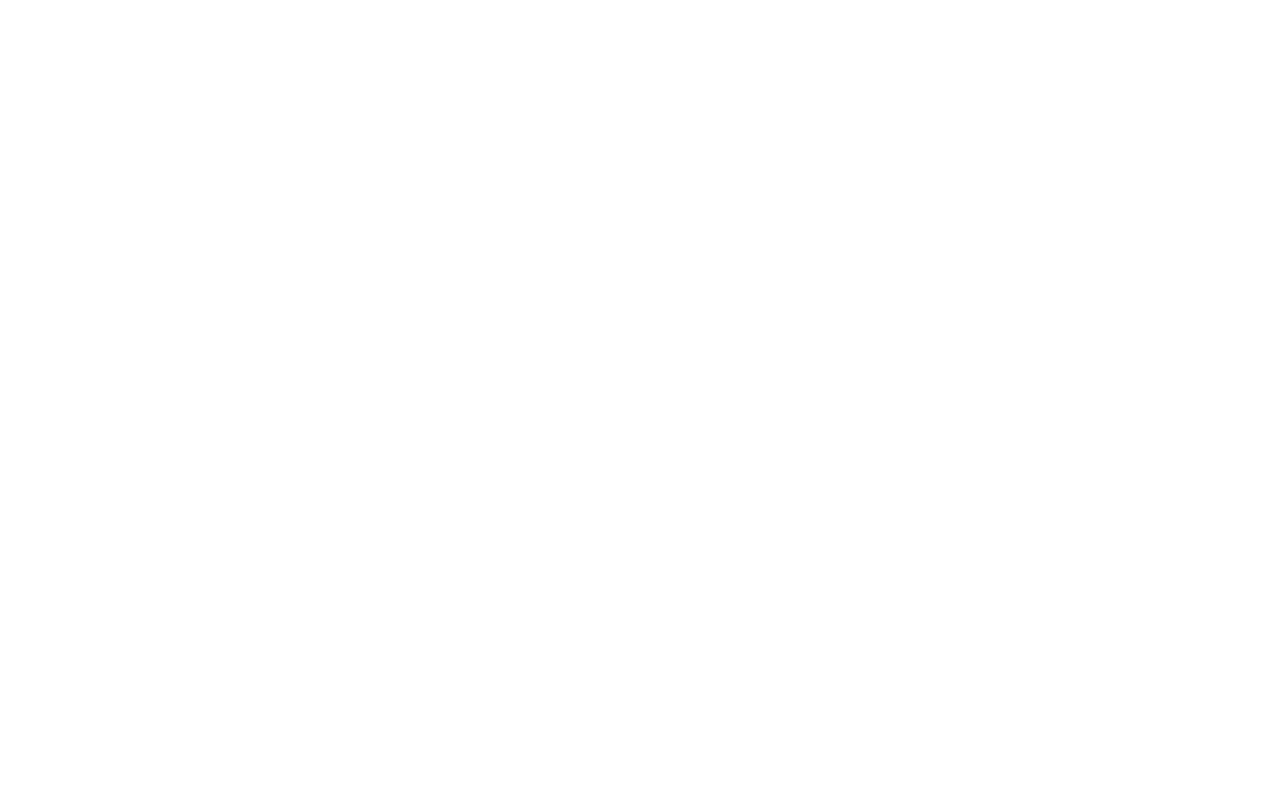
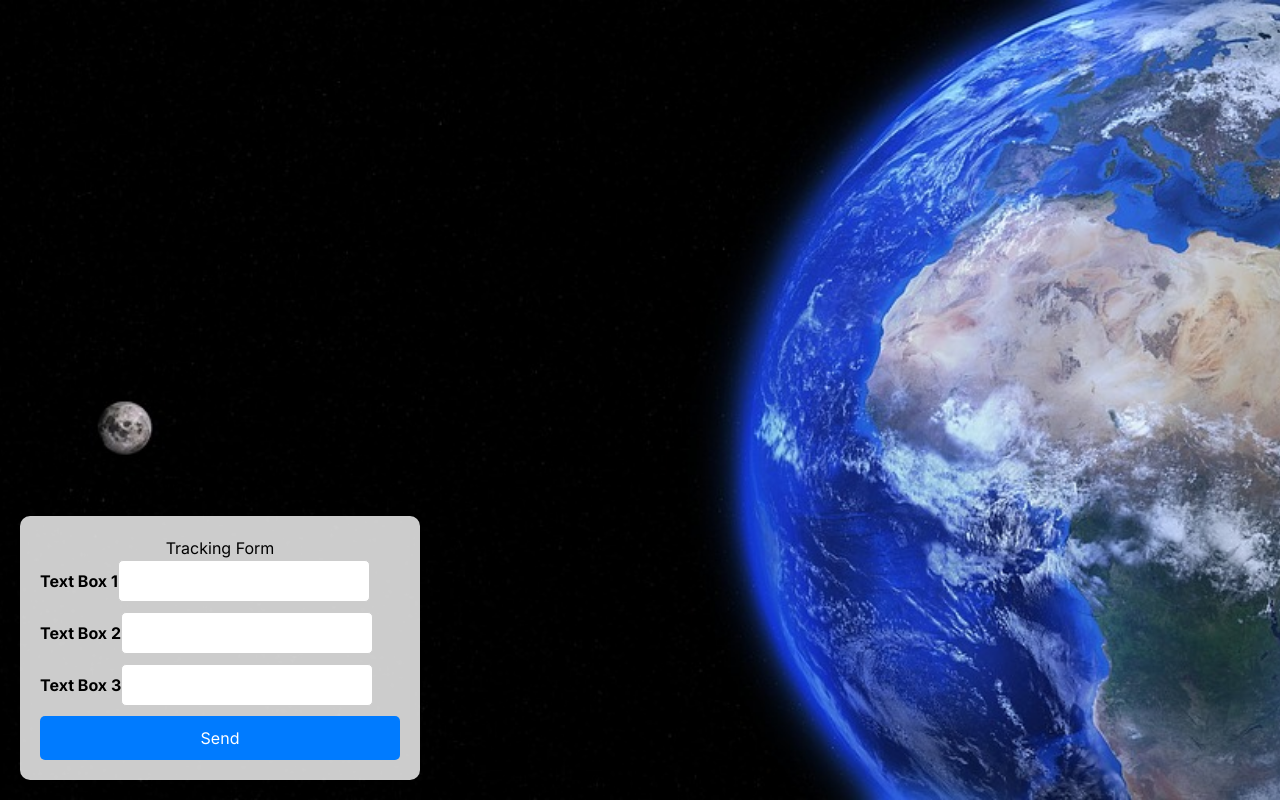
Before and after one commit to NielPatelSE12/zero_trust_project, a Next.js app: page /tracking in a window 1280 px wide. Built offline with nearby package versions, Linux system fonts and the light colour scheme.

Commit message:
Designed my tracking page.
Still working on my tracking page, wanted to push what I have.

```diff
--- a/app/tracking/page.tsx
+++ b/app/tracking/page.tsx
@@ -1,10 +1,35 @@
-import React from "react"
+import React from "react";
+import './tracking.css';
+import Image from "next/image";
+import earth from "./earth-1365995_960_720.jpg";
 
+const Tracking = () => {
+  return (
+    <div className="background">
+      <div className="content">
+        <h1 className="titleone">Tracking Form</h1>
 
-export default function Tracking(){
-    <div>
-        <h1>Tracking Page</h1>
+        <form className="formone">
+          <div>
+            <label>Text Box 1</label>
+            <input type="text" name="info1" />
+          </div>
 
+          <div>
+            <label>Text Box 2</label>
+            <input type="text" name="info2" />
+          </div>
 
+          <div>
+            <label>Text Box 3</label>
+            <input type="text" name="info3" />
+          </div>
+
+          <button type="submit">Send</button>
+        </form>
+      </div>
     </div>
+  );
 }
+
+export default Tracking;
--- /dev/null
+++ b/app/tracking/tracking.css
@@ -0,0 +1,55 @@
+.background {
+  position: relative; /* Set the parent container to relative positioning */
+  background-image: url("./earth-1365995_960_720.jpg");
+  background-size: cover;
+  background-position: center;
+  height: 100vh;
+}
+
+.content {
+  position: absolute; /* Set the form container to absolute positioning */
+  bottom: 20px; /* Adjust bottom spacing as needed */
+  left: 20px; /* Adjust left spacing as needed */
+  background-color: rgba(255, 255, 255, 0.8);
+  padding: 20px;
+  border-radius: 10px;
+  max-width: 400px;
+  width: 100%;
+}
+
+.titleone {
+  text-align: center;
+}
+
+.formone {
+  display: flex;
+  flex-direction: column;
+}
+
+.formone div {
+  margin-bottom: 10px;
+}
+
+label {
+  font-weight: bold;
+}
+
+input {
+  padding: 8px;
+  border-radius: 5px;
+  border: 1px solid #ccc;
+  outline: none;
+}
+
+button {
+  padding: 10px;
+  border: none;
+  border-radius: 5px;
+  background-color: #007bff;
+  color: #fff;
+  cursor: pointer;
+}
+
+button:hover {
+  background-color: #0056b3;
+}
--- a/package.json
+++ b/package.json
@@ -12,7 +12,9 @@
     "seed": "ts-node prisma/seed.ts"
   },
   "dependencies": {
+    "@google-analytics/data": "^4.4.0",
     "@prisma/client": "^5.11.0",
+    "@react-google-maps/api": "^2.19.3",
     "mysql": "^2.18.1",
     "next": "^14.1.3",
     "react": "^18.2.0",
```
Also changed, not shown: app/tracking/earth-1365995_960_720.jpg (added), 1 other file (tests, documents, lock files or other folders).
